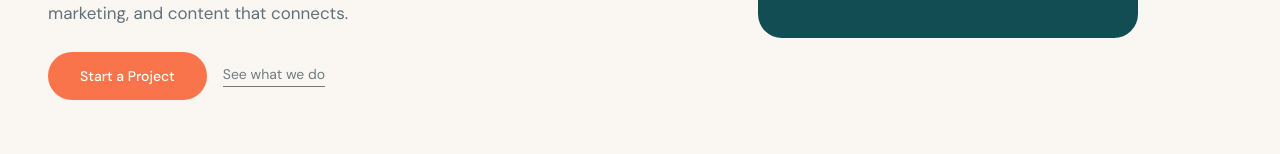
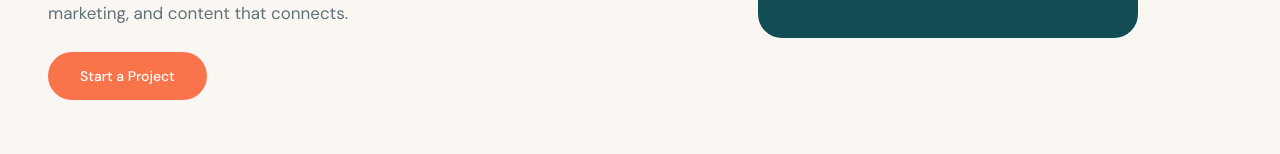
Before and after one commit to maxmaistremedia/-website-, a Next.js app: page / in a window 1280 px wide. Shown: the part 459-613 px from the top of the page. Built offline with nearby package versions, Linux system fonts and the light colour scheme.

Commit message:
fix: remove unused "See what we do" link in hero section
Delete CTA link and unused Link import.

```diff
--- a/components/hero.tsx
+++ b/components/hero.tsx
@@ -1,7 +1,6 @@
 "use client";
 
 import { useState, useEffect } from "react";
-import Link from "next/link";
 
 const pills = ["Social Media", "Email Marketing", "Meta Ads", "Design", "Analytics"];
 
@@ -34,12 +33,6 @@ export function Hero() {
           >
             Start a Project
           </a>
-          <Link
-            href="#services"
-            className="text-dark/60 text-sm border-b border-current pb-0.5 hover:opacity-100 transition-opacity"
-          >
-            See what we do
-          </Link>
         </div>
       </div>
 
```
